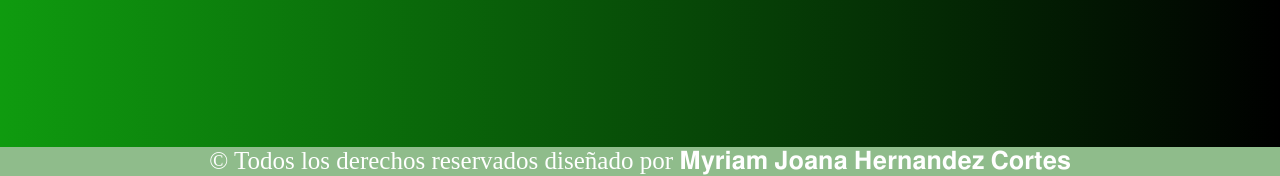
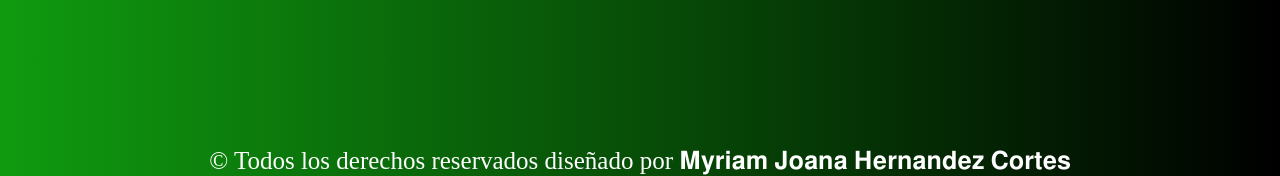
Before and after one commit to Myriam-boop/Pr-is, a plain HTML site: page index.html in a window 1280 px wide. Shown: the part 1465-1641 px from the top of the page. Drawn offline with Linux system fonts and the light colour scheme; a web font is replaced by a local one.

Commit message:
Update styles.css

```diff
--- a/styles.css
+++ b/styles.css
@@ -165,9 +165,3 @@ nav ul li a:hover{
        margin: auto;
        padding: 10px;
 }
-
-.cajon{
-       width: 100%;
-       height: 50%;
-       background: #8fbc8b;
-}
```
